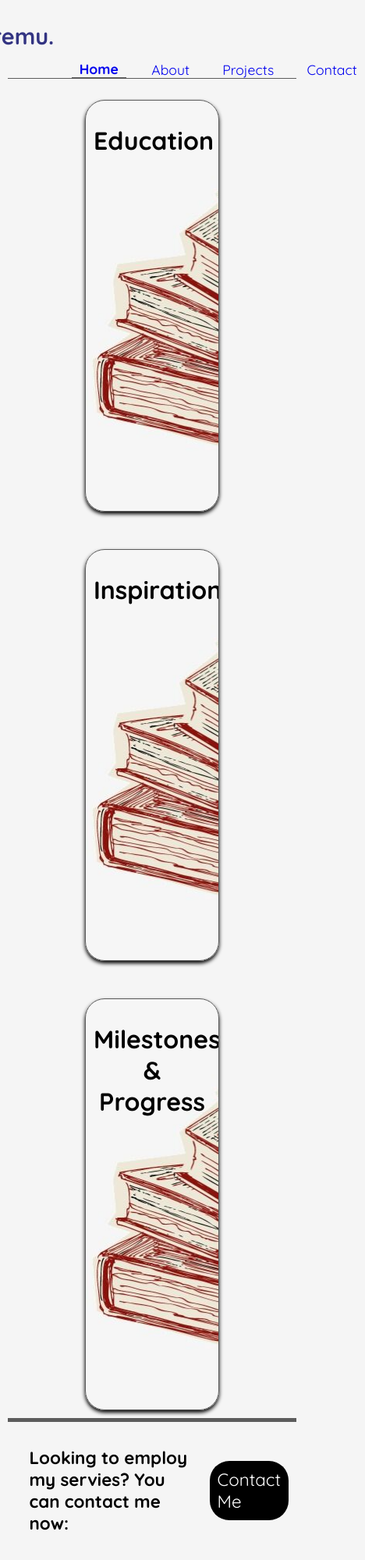
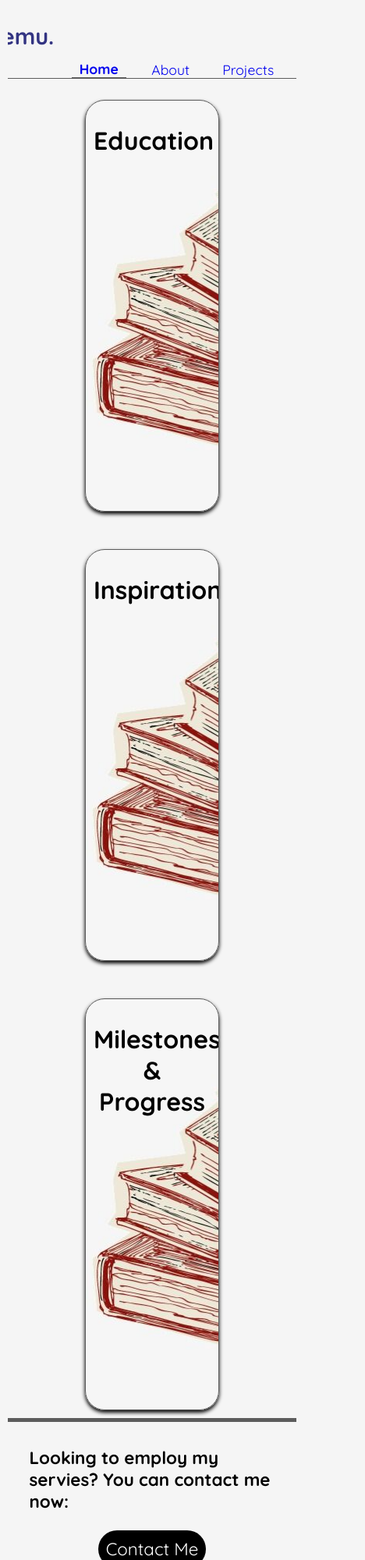
Before and after one commit to diremu/portfolio-website, a React (Create React App) app: page /about in a window 390 px wide. Shown: the top 2000 px of the page at 78% size, 468 px wide, since content can reach past the window. Built offline with nearby package versions, Linux system fonts and the light colour scheme.

Commit message:
Added titles to the pages and fixed footer at mobile resolution

```diff
--- a/src/About/About.js
+++ b/src/About/About.js
@@ -6,8 +6,7 @@ import { useInView } from 'react-intersection-observer';
 import Cards from '../components/Cards/Cards';
 
 const About = () => {
-    let title = Document.title
-    title = "About | Diremu"
+    document.title = "About | Diremu";
     const [ref, inView] = useInView({triggerOnce: true,})
     // document.addEventListener('DOMContentLoaded',function () {
     //     const textElement = document.getElementById('learning-divh')
--- a/src/Contact/Contact.js
+++ b/src/Contact/Contact.js
@@ -5,6 +5,7 @@ import Gmail from '../components/Images/gmail.png';
 import Twitter from '../components/Images/twitter.png'
 
 export default function Contact() {
+    document.title = "Contact | Portfolio";
     return(
     <>
         <Navbar />
--- a/src/Home/Home.js
+++ b/src/Home/Home.js
@@ -1,6 +1,7 @@
 import './Home.css'
 import Navbar from '../components/Navbar/Navbar';
 export default function Home() {
+    document.title = "Home | Diremu"
     return (
         <>
             <Navbar />
--- a/src/Projects/Projects.js
+++ b/src/Projects/Projects.js
@@ -2,7 +2,9 @@ import './Project.css'
 import Navbar from '../components/Navbar/Navbar';
 
 const Projects = () => {
-    return (<>
+    document.title = "Projects | Diremu"
+    return (
+    <>
         <Navbar />
         <h2>Under Construction</h2>
     </>
--- a/src/components/Footer/Footer.css
+++ b/src/components/Footer/Footer.css
@@ -8,6 +8,13 @@
 .footer-container p {
     font-size: 1.4em;
     text-align: left;
+}
+
+@media screen and (max-width: 600px) {
+    .footer-container {
+        display:flex;
+        flex-direction:column;
+    }
 }
 
 #contact-btn, #contact-btn:visited {
--- a/src/components/Navbar/Navbar.css
+++ b/src/components/Navbar/Navbar.css
@@ -9,6 +9,7 @@ nav {
 #top-nav {
     /* background: linear-gradient(180deg, #ffffff, #acacac81); */
     background-color: transparent;
+    overflow: hidden;
 }
 
 #top-nav ul {
@@ -19,6 +20,11 @@ nav {
     justify-content:center;
     align-items: flex-end;
     border-bottom: 1.5px solid #5c5c5c;
+}
+
+#top-nav a {
+    float:left;
+    display: block;
 }
 
 nav li {
@@ -51,9 +57,34 @@ nav ul a {
     background-color:var(--h-color);
     color: whitesmoke;
     border-bottom: 2px solid #111000;
-    border-radius: 8%;
+    border-top-left-radius: 8px;
+    border-bottom-right-radius: 8px;
 }
 
+#top-nav .icon {
+    display:none;
+}
+
+@media screen and (max-width: 600px) {
+    #top-nav a:not(:first-child) {display: none;}
+    #top-nav a.icon {
+      float: right;
+      display: block;
+    }
+}
+
+@media screen and (max-width: 600px) {
+    #top-nav.responsive a.icon {
+      position: absolute;
+      right: 0;
+      top: 0;
+    }
+    #top-nav.responsive a {
+      float: none;
+      display: block;
+      text-align: left;
+    }
+  }
 li.active>a:hover {
     background-color: white;
     color: white;
--- a/src/components/Navbar/Navbar.js
+++ b/src/components/Navbar/Navbar.js
@@ -7,7 +7,7 @@ const Navbar = () => {
     const handleLinkClick = link => setActiveLink(link);
     useEffect(()=>{sessionStorage.setItem('activeLink',activeLink)},[activeLink])
     return(
-        <nav id="top-nav">
+        <nav id="top-nav" className="hey">
             <ul>
                 <li>
                     <a href="/" id="nav-title">Diremu.</a><img src={Code} alt=""  id="code-image"/>
@@ -24,6 +24,7 @@ const Navbar = () => {
                 <li className={activeLink === 'contact' ? "active" : ""}>
                     <a href="contact" onClick={()=> handleLinkClick("contact")}>Contact</a>
                     </li>
+                {/* <a href={`javascript:void(0)`} className='icon' onClick={myFunction()}>&#9776;</a> */}
             </ul>
         </nav>
     )
```
